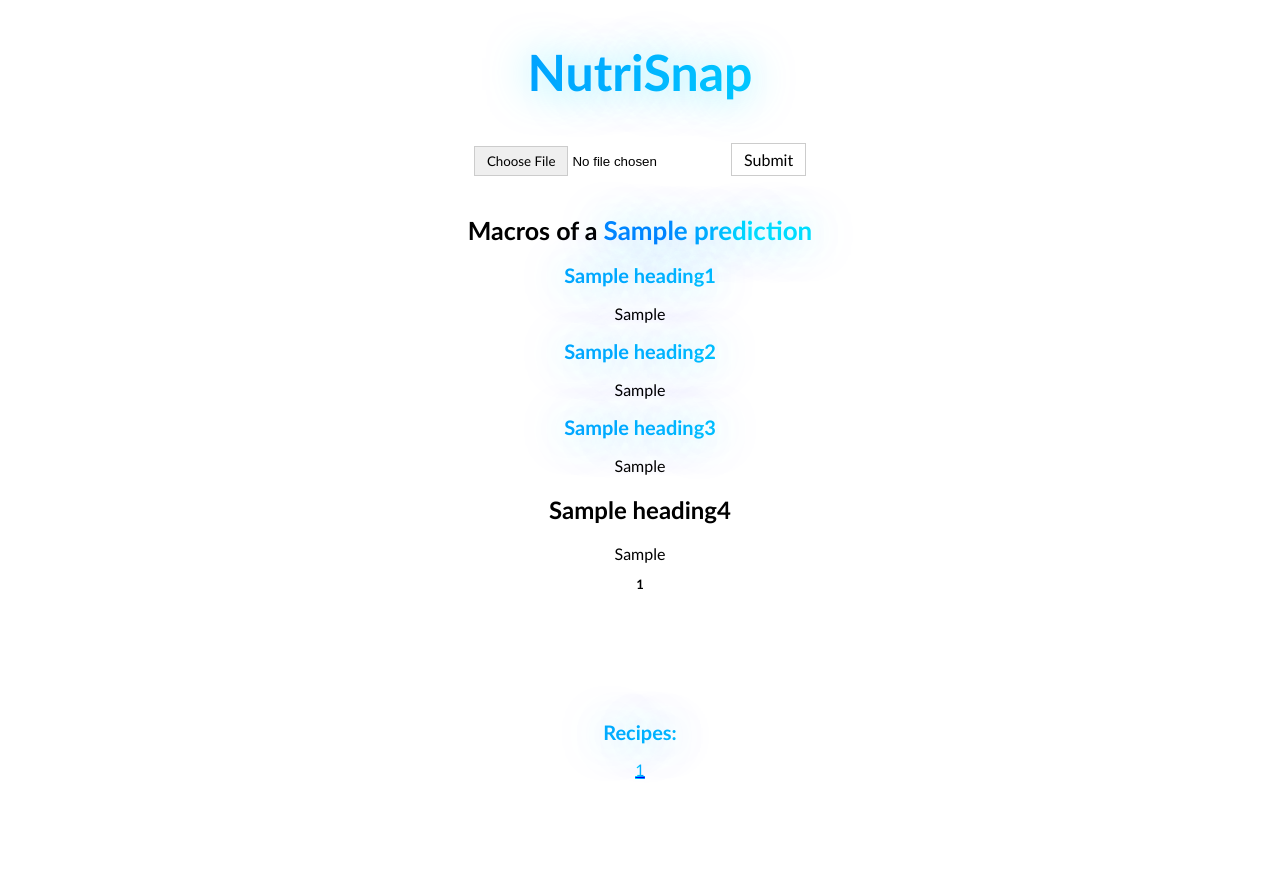
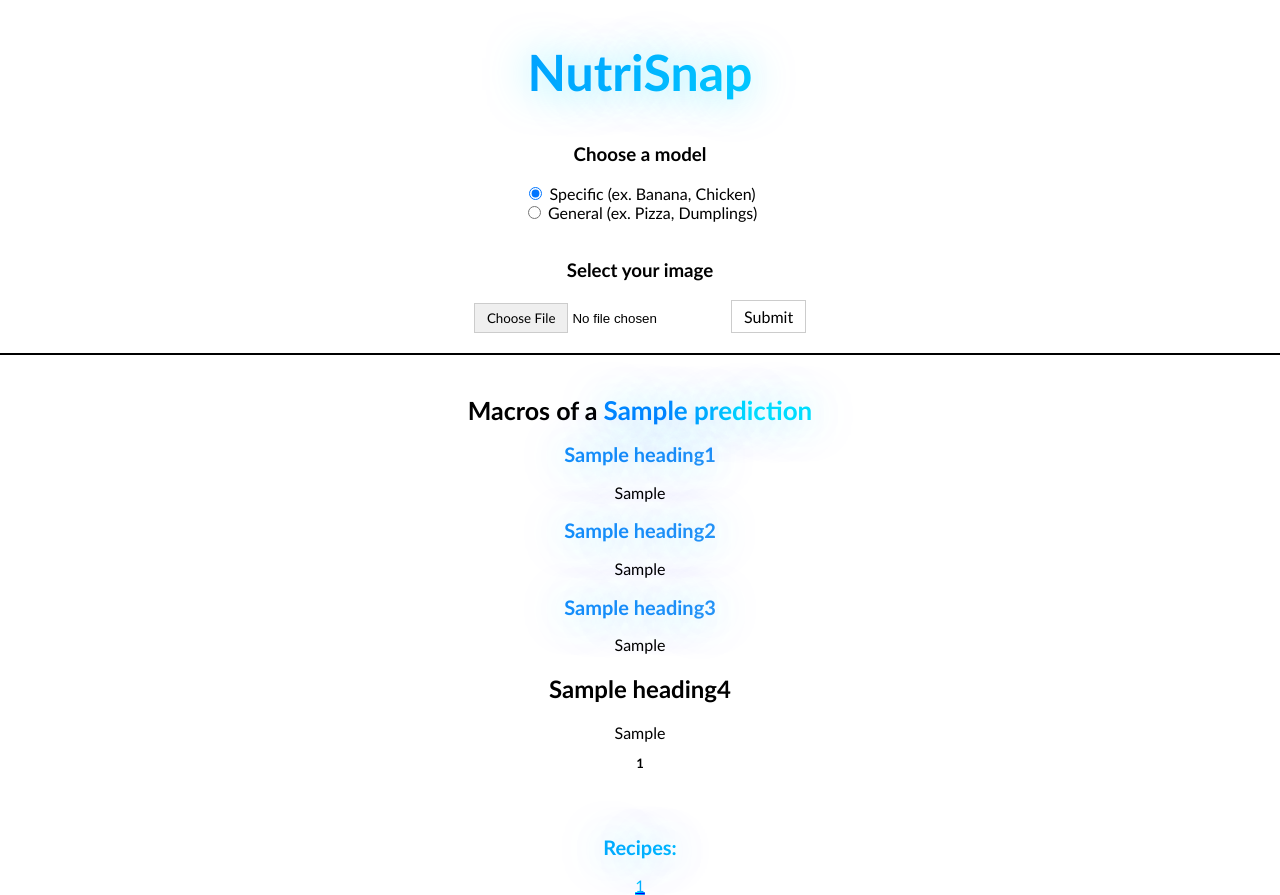
Before and after one commit to rohandesai1/NutriSnap, a Flask app: template templates/index.html in a window 1280 px wide. Before the commit the page ends 779 px from the top, so only its background shows below. Run offline with Flask 3, Linux system fonts and the light colour scheme; the template is opened without the code that fills it: most values are stand-ins (such as "Sample title", 1, 10 or a date in 2020); parts of the project's set-up code (start-up, migrations or seed data) failed here and were passed over.

Commit message:
allow user to toggle between models

```diff
--- a/app.py
+++ b/app.py
@@ -17,7 +17,7 @@ def index():
         prediction = ""
     if request.method == "POST":
         counter = CalorieCounter()
-        modelNumber = 1
+        modelNumber = int(request.form['modelChoice'])
         try:
             image = Image.open(request.files["image"].stream)
         except:
@@ -36,7 +36,7 @@ def index():
 
         if info == "Not Found":
 
-            return render_template("index.html", heading2 = (f"Detected: {' '.join(prediction)}. Not found in USDA database of food nutrition."), prediction="")
+            return render_template("index.html", heading2 = (f"Detected: {' '.join(prediction)}. Not found in USDA database of food nutrition."), prediction="", recipe=recipes)
         #info = info + info2
         print(info)
 
--- a/recipe.py
+++ b/recipe.py
@@ -22,7 +22,6 @@ def get_recipe(ingredients):
         ratings = []
         for box in boxes:
             if box.find("div", {"class" : "mntl-recipe-card-meta__rating-count-number"}) != None:
-                print("NOT NONE")
                 fullStars = len(box.find_all("svg", {"class" : "icon-star"}))
                 halfStars = (len(box.find_all("svg", {"class" : "icon-star-half"})))
                 stars = fullStars + halfStars/2
--- a/static/css/main.css
+++ b/static/css/main.css
@@ -33,6 +33,27 @@ body {
 
 }
 
+
+.heading-small{
+
+    text-align: center;
+    text-shadow: 0px 1px 41px rgba(0, 224, 255, 0.5);
+    font-size: 20px;
+    font-style: normal;
+    font-weight: 700;
+    line-height: normal;
+    background: linear-gradient(270deg, #409cf1 30%, #0085ff 70%);
+    background-clip: text;
+    -webkit-background-clip: text;
+    -webkit-text-fill-color: transparent;
+}
+
+.border {
+    border: 1px solid #000;
+    height: 0px;
+    margin-top: 20px;
+    margin-bottom: 20px;
+}
 
 .center{
     text-align: center;
--- a/templates/index.html
+++ b/templates/index.html
@@ -9,28 +9,44 @@
 <h2 class="glowy-heading">NutriSnap</h2>
 
 <div class="center">
+
+  <h3>Choose a model</h3>
   <form action="/" method="post" enctype="multipart/form-data">
+    <div>
+        <input type="radio" id="1" name="modelChoice" value="1" checked>
+        <label for="1">Specific (ex. Banana, Chicken)</label>
+    </div>
 
-      <input id="file-upload" type="file" name="image">
+    <div>
+        <input type="radio" id="2" name="modelChoice" value="2">
+        <label for="2">General (ex. Pizza, Dumplings)</label>
+    </div>
+    <br>
 
-      <label for="submit-upload" class="custom-submit-upload">
-        Submit
-      </label>
-      <input id="submit-upload" type="submit" name="image">
-    </form>
+    <h3>Select your image</h3>
+
+    <div>
+        <input id="file-upload" type="file" name="image">
+        <label for="submit-upload" class="custom-submit-upload">Submit</label>
+        <input id="submit-upload" type="submit">
+    </div>
+  </form>
+
+
+  <div class="border"></div>
 
   {% if prediction != "" %}
     <h2 style="margin-top: 3%; margin-bottom: 1%; font-size: 25px;">Macros of a <span class="glowy-heading-small" style="display: inline; font-size: 26px;">{{ prediction }}</span> </h2>
   {% endif %}
-  <h2 class="glowy-heading-small">{{ heading1 }}</h2>
+  <h2 class="heading-small">{{ heading1 }}</h2>
 
   {{ nutritionInfo1 }}
 
-  <h2 class="glowy-heading-small">{{ heading2 }}</h2>
+  <h2 class="heading-small">{{ heading2 }}</h2>
 
   {{ nutritionInfo2 }}
 
-  <h2 class="glowy-heading-small">{{ heading3 }}</h2>
+  <h2 class="heading-small">{{ heading3 }}</h2>
 
   {{ nutritionInfo3 }}
 
@@ -42,7 +58,7 @@
 
 
   {% if recipe %}
-    <h2 class="glowy-heading-small" style="margin-top: 10%;">Recipes:</h2>
+    <h2 class="glowy-heading-small" style="margin-top: 5%;">Recipes:</h2>
   {% endif %}
 
   {% for rec in recipe %}
```
